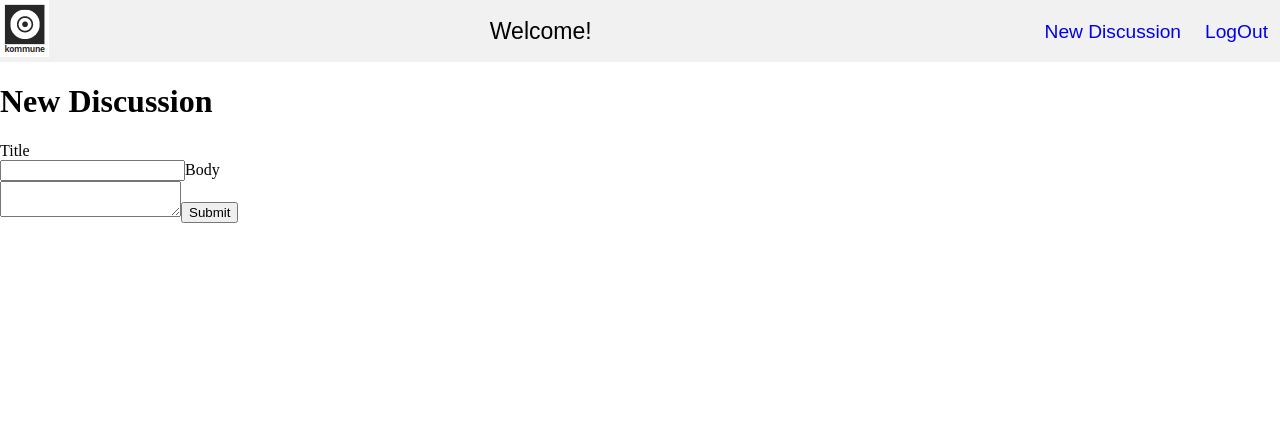
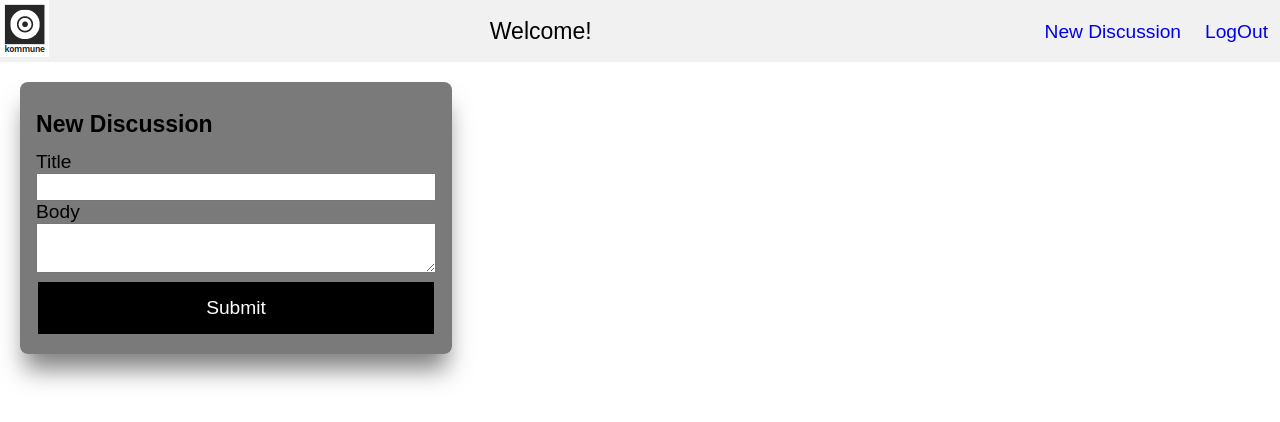
Before and after one commit to yummta/react-forum-RIPAMA, a React (Create React App) app: page /new in a window 1280 px wide. Shown: the top 422 px of the page. Built offline with nearby package versions, Linux system fonts and the light colour scheme.

Commit message:
add css in new discussion view

```diff
--- a/src/views/new-discussion.js
+++ b/src/views/new-discussion.js
@@ -1,3 +1,5 @@
+/** @jsx jsx */
+import { jsx } from "@emotion/core";
 import React from "react";
 import { Redirect } from "@reach/router";
 
@@ -30,29 +32,62 @@ function NewDiscussion({ discussions, setDiscussions, author }) {
 
   if (!newId) {
     return (
-      <React.Fragment>
-        <form onSubmit={handleSubmit}>
-          <h1>New Discussion</h1>
-          <label>
-            Title
-            <br />
+      <div
+        css={{
+          padding: "20px",
+          display: "flex"
+        }}
+      >
+        <form
+          onSubmit={handleSubmit}
+          css={{
+            display: "flex",
+            flexDirection: "column",
+            width: "400px",
+            boxShadow: "0 20px 25px -5px rgba(0, 0, 0, 0.5)",
+            padding: "1em",
+            background: "rgba(22, 22, 22, 0.57)",
+            borderRadius: "0.5em",
+            "& *": { fontFamily: "Arial", fontSize: "larger" }
+          }}
+        >
+          <h1>
+            <strong>New Discussion</strong>
+          </h1>
+          <label htmlFor="title">Title</label>
           <input
+            id="title"
             type="text"
             onChange={handleChange}
             name="title"
             autoComplete="off"
           />
-          </label>
-          <label>
-            Body
-            <br />
-            <textarea onChange={handleChange} name="body" />
-          </label>
-          <button type="submit" name="submit" value="Submit">
+
+          <label htmlFor="body">Body </label>
+          <textarea id="body" onChange={handleChange} name="body" />
+
+          <button
+            type="submit"
+            name="submit"
+            css={{
+              backgroundColor: "black",
+              border: "none",
+              color: "white",
+              padding: "15px 32px",
+              textAlign: "center",
+              textDecoration: "none",
+              display: "inline-block",
+              fontSize: "larger",
+              margin: "4px 2px",
+              cursor: "pointer",
+              marginTop: "0.5em",
+              ":hover": { backgroundColor: "white", color: "black" }
+            }}
+          >
             Submit
           </button>
         </form>
-      </React.Fragment>
+      </div>
     );
   }
   return <Redirect to={`/discussions/${newId}`} noThrow />;
```
Lines whose indentation alone changed are shown as unchanged.
